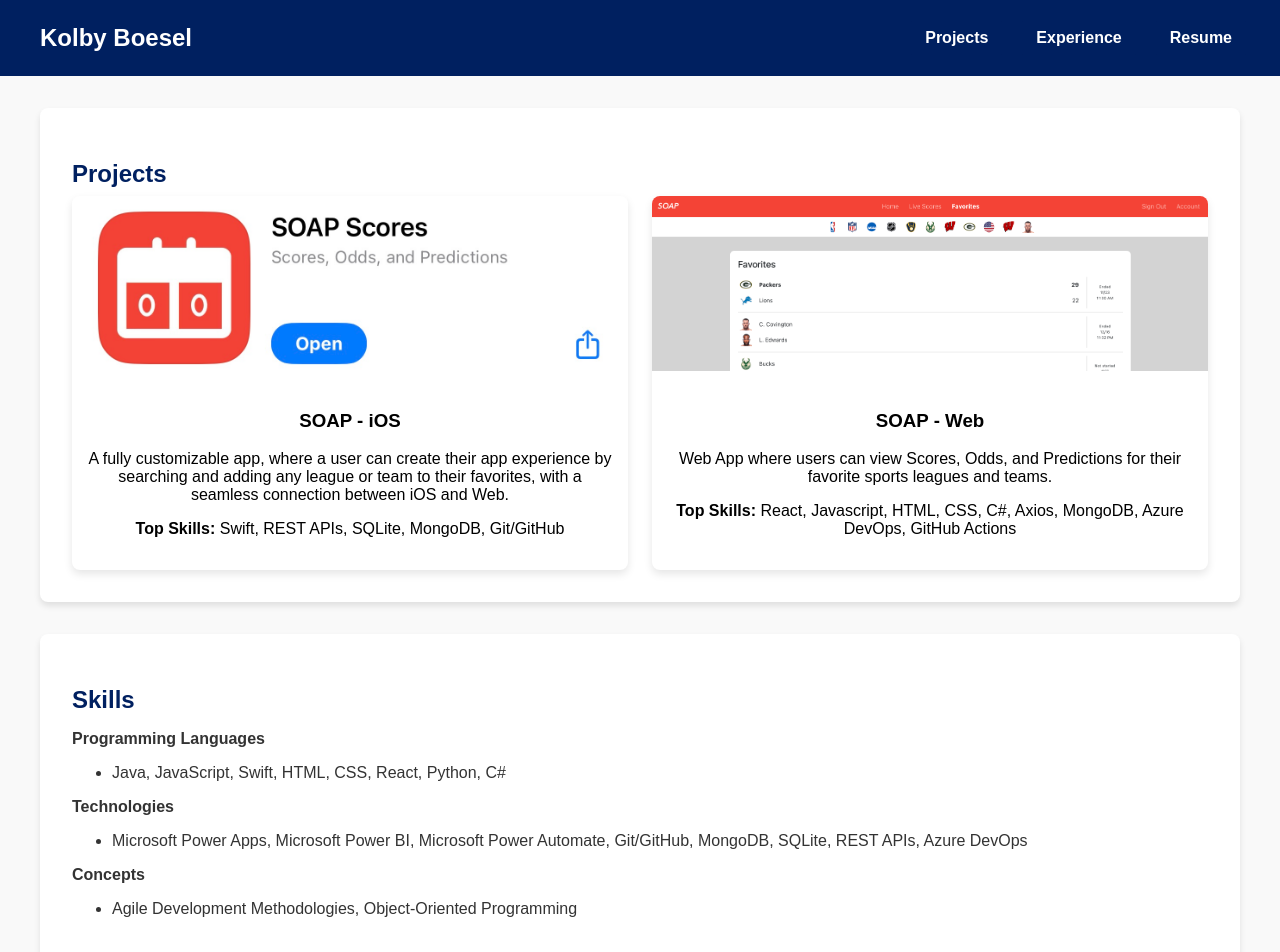
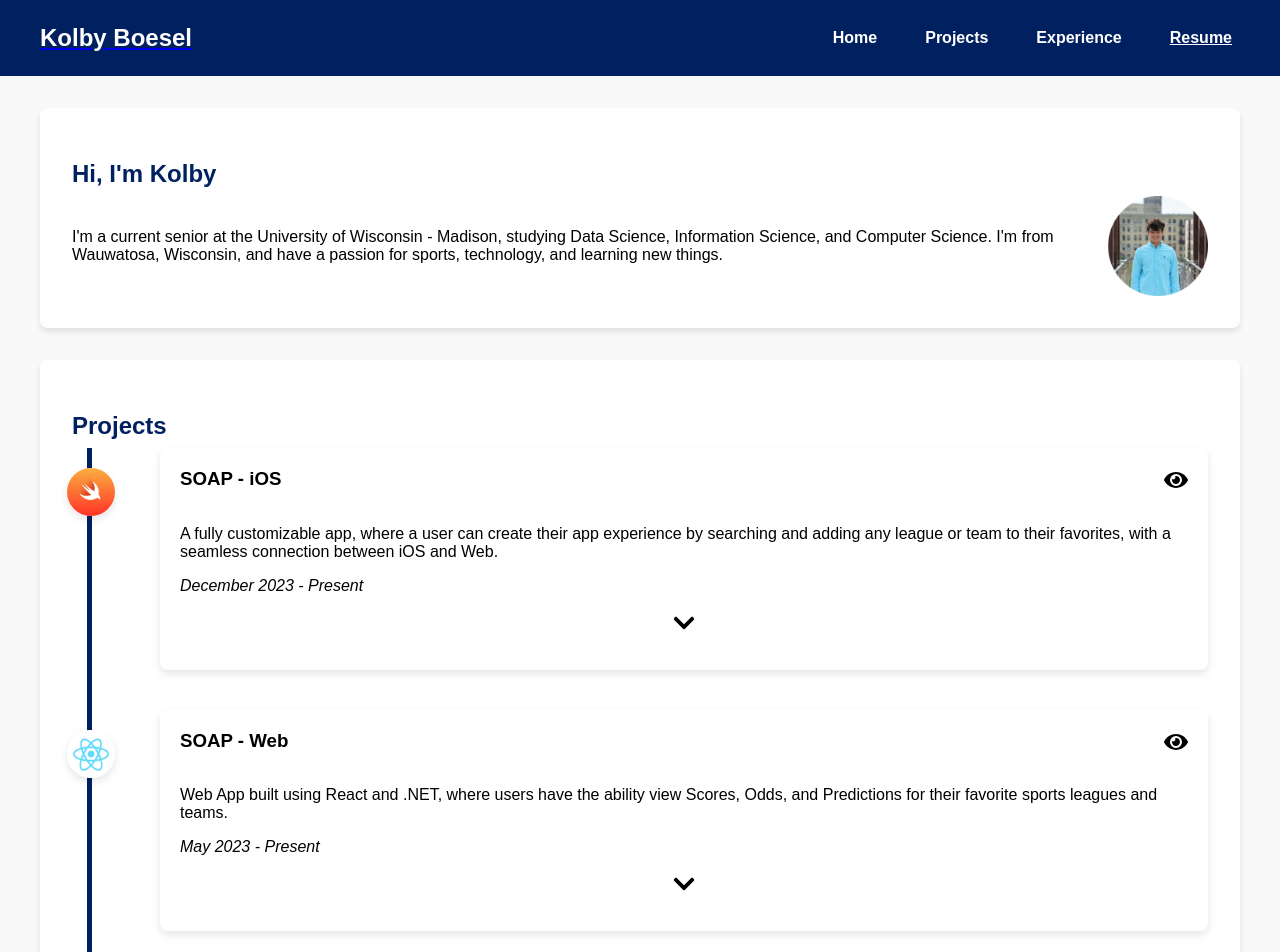
Before and after one commit to kolbyboesel/Kolby-Portfolio, a React (Create React App) app: page / in a window 1280 px wide. Shown: the top 952 px of the page. Built offline with nearby package versions, Linux system fonts and the light colour scheme; the HTML template or start-up script is replaced by a standard one.

Commit message:
Variety of ui improvements

```diff
--- /dev/null
+++ b/src/components/About.js
@@ -0,0 +1,20 @@
+import React from 'react';
+
+const About = () => {
+    return (
+        <div className="content-wrapper">
+            {/* Skills Section */}
+            <section id="education" className="section education-section">
+                <h2>Hi, I'm Kolby</h2>
+                <div className="about-details">
+                    <p style={{ paddingRight: '20px' }}>
+                        I'm a current senior at the University of Wisconsin - Madison, studying Data Science, Information Science, and Computer Science. I'm from Wauwatosa, Wisconsin, and have a passion for sports, technology, and learning new things.
+                    </p>
+                    <img className='headshot-image' src='/logo512.png' alt='Kolby_Headshot'></img>
+                </div>
+            </section>
+        </div>
+    );
+};
+
+export default About;
--- a/src/components/Experience.js
+++ b/src/components/Experience.js
@@ -11,13 +11,13 @@
                         <strong>Programming Languages</strong>
                     </p>
                     <ul>
-                        <li>Java, JavaScript, Swift, HTML, CSS, React, Python, C#</li>
+                        <li>Java, JavaScript, Swift, HTML, CSS, Python, C#</li>
                     </ul>
                     <p>
                         <strong>Technologies</strong>
                     </p>
                     <ul>
-                        <li>Microsoft Power Apps, Microsoft Power BI, Microsoft Power Automate, Git/GitHub, MongoDB, SQLite, REST APIs, Azure DevOps
+                        <li>React, Blazor, Microsoft Power Apps, Microsoft Power BI, Microsoft Power Automate, Git/GitHub, MongoDB, SQLite, REST APIs, Azure DevOps
                         </li>
                     </ul>
                     <p>
@@ -60,7 +60,7 @@
 
             {/* Education Section */}
             <section className="section timeline-section">
-                <h2>Education</h2>
+                <h2>Education and Certificates</h2>
                 <div>
                     <div className="timeline-wrapper">
                         <div className="timeline-item">
--- a/src/components/Header.js
+++ b/src/components/Header.js
@@ -29,6 +29,9 @@
                     {isDropdownOpen ? <FiX size={24} /> : <FiMenu size={24} />}
                 </button>
                 <nav className={`nav ${isDropdownOpen ? 'open' : ''}`}>
+                    <button onClick={() => handleNavigation('/')}>
+                        Home
+                    </button>
                     <button onClick={() => handleNavigation('/Projects')}>
                         Projects
                     </button>
--- a/src/components/Projects.js
+++ b/src/components/Projects.js
@@ -1,38 +1,93 @@
-import React from 'react';
+import React, { useState } from 'react';
+import { FaEye, FaChevronDown, FaChevronUp } from 'react-icons/fa';
 
 const Projects = () => {
+    const [expandedIndex, setExpandedIndex] = useState(null);
+
     const projects = [
         {
             name: 'SOAP - iOS',
             description: 'A fully customizable app, where a user can create their app experience by searching and adding any league or team to their favorites, with a seamless connection between iOS and Web.',
-            skills: 'Swift, REST APIs, SQLite, MongoDB, Git/GitHub',
-            image: '/ios_preview.jpeg',
+            languages: 'Swift',
+            technologies: 'REST APIs, SQLite, MongoDB, Git/GitHub',
+            concepts: 'Object-Oriented Programming',
+            timelineImage: '/swift-og.png',
+            previewImage: '/ios_preview.jpeg',
             link: 'https://apps.apple.com/us/app/soap-scores/id6475890955',
+            time: 'December 2023 - Present',
+            links: [{ name: 'App Store Link', link: 'https://apps.apple.com/us/app/soap-scores/id6475890955' }, { name: 'GitHub (Access Required)', link: 'https://github.com/kolbyboesel/SOAP-iOS-Live' }],
         },
         {
             name: 'SOAP - Web',
-            description: 'Web App where users can view Scores, Odds, and Predictions for their favorite sports leagues and teams.',
-            skills: 'React, Javascript, HTML, CSS, C#, Axios, MongoDB, Azure DevOps, GitHub Actions',
-            image: '/web_preview.png',
+            description: 'Web App built using React and .NET, where users have the ability view Scores, Odds, and Predictions for their favorite sports leagues and teams.',
+            languages: 'Javascript, HTML, CSS, C#',
+            technologies: 'React, Axios, MongoDB, Azure DevOps, Git/GitHub',
+            concepts: 'Object-Oriented Programming',
+            timelineImage: '/react_logo.png',
+            previewImage: '/web_preview.png',
             link: 'https://www.soapscores.com',
+            time: 'May 2023 - Present',
+            links: [{ name: 'Live Link', link: 'https://www.soapscores.com' }, { name: 'Frontend GitHub', link: 'https://github.com/kolbyboesel/SOAP-Frontend' }, { name: 'Backend GitHub (Access Required)', link: 'https://github.com/kolbyboesel/SOAP-Backend' }],
+
         },
     ];
 
+    const handleProjectClick = (index) => {
+        setExpandedIndex(expandedIndex === index ? null : index); // Toggle expanded state
+    };
+
+
     return (
         <div className="content-wrapper">
-            <section id="projects" className="section projects-section">
+            <section id="projects" className="section timeline-section">
                 <h2>Projects</h2>
-                <div className="projects-container">
-                    {projects.map((project, index) => (
-                        <a href={project.link} key={index} className="card" target="_blank" rel="noopener noreferrer">
-                            <img src={project.image} alt={project.name} className="project-image" />
-                            <div className="project-details">
-                                <h3>{project.name}</h3>
-                                <p>{project.description}</p>
-                                <p><strong>Top Skills: </strong>{project.skills}</p>
+                <div>
+                    <div className="timeline-wrapper">
+                        {projects.map((project, index) => (
+                            <div
+                                key={index} className="timeline-item" target="_blank" rel="noopener noreferrer" >
+                                <img src={project.timelineImage} alt={project.name} className="timeline-item-icon" />
+                                <div className="timeline-content" onClick={() => handleProjectClick(index)}>
+                                    <div style={{ display: 'flex', justifyContent: 'space-between' }}>
+                                        <h3>{project.name}</h3>
+                                        <a href={project.link} target="_blank" rel="noopener noreferrer">
+                                            <FaEye size={24} className='button-icon' />
+                                        </a>
+                                    </div>
+                                    <p>{project.description}</p>
+                                    <p><em>{project.time}</em></p>
+
+                                    {expandedIndex !== index && (
+                                        <div onClick={() => handleProjectClick(index)} className='full-width-btn'>
+                                            <FaChevronDown size={24} className='button-icon' />
+                                        </div>
+                                    )}
+                                    {expandedIndex === index && (
+                                        <div>
+                                            <div onClick={() => handleProjectClick(index)} className='full-width-btn'>
+                                                <FaChevronUp size={24} className='button-icon' />
+                                            </div>
+                                            <h3 className='project-info-header' >Project Preview (Click to View)</h3>
+                                            <a href={project.link} target="_blank" rel="noopener noreferrer">
+                                                <img src={project.previewImage} alt={project.name} className="project-preview-image" />
+                                            </a>
+                                            <h3 className='project-info-header' >More Information</h3>
+                                            <p><strong>Languages:</strong> {project.languages}</p>
+                                            <p><strong>Technologies:</strong> {project.technologies}</p>
+                                            <p><strong>Concepts:</strong> {project.concepts}</p>
+
+                                            <h3 className='project-info-header'>Source Links</h3>
+                                            {project.links.map((link, linkIndex) => (
+                                                <p key={linkIndex}>
+                                                    <a className='source-link' href={link.link} target="_blank" rel="noopener noreferrer">{link.name}</a>
+                                                </p>
+                                            ))}
+                                        </div>
+                                    )}
+                                </div>
                             </div>
-                        </a>
-                    ))}
+                        ))}
+                    </div>
                 </div>
             </section>
         </div>
--- a/src/pages/Home.js
+++ b/src/pages/Home.js
@@ -1,10 +1,12 @@
 import React from 'react';
 import Experience from '../components/Experience';
 import Projects from '../components/Projects';
+import About from '../components/About';
 
 const Home = () => {
   return (
     <div >
+      <About />
 
       {/* Projects Section */}
       <Projects />
--- a/src/styles/App.css
+++ b/src/styles/App.css
@@ -11,15 +11,67 @@
   margin-bottom: 0.5rem;
 }
 
-a {
+div {
   text-decoration: none;
   color: black;
   transition: color 0.3s ease;
 }
 
-a:hover {
-  color: lightgray;
+.project-preview-image {
+  width: 100%;
+  height: 250px;
+  object-fit: cover;
+  object-position: top;
+  margin-bottom: 25px;
 }
+
+.full-width-btn:hover {
+  color: darkgray;
+}
+
+.full-width-btn {
+  display: flex;
+  width: 100%;
+  justify-content: center;
+  margin-top: 15px;
+  margin-bottom: 15px;
+  cursor: pointer;
+}
+
+.source-link {
+  text-decoration: underline;
+  color: black;
+  transition: color 0.3s ease;
+}
+
+.about-details {
+  display: flex;
+  align-items: center;
+}
+
+.headshot-image {
+  height: 100px;
+  width: 100px;
+  object-fit: cover;
+}
+
+.source-link:hover {
+  color: darkgray;
+}
+
+.project-info-header {
+  margin-bottom: 10px;
+  margin-top: 25px!important;
+}
+
+.button-icon {
+  color: black;
+}
+
+.button-icon:hover {
+  color: darkgray;
+}
+
 
 button {
   background: none;
```
Also changed, not shown: public/react_logo.png (added), public/swift-og.png (added).
